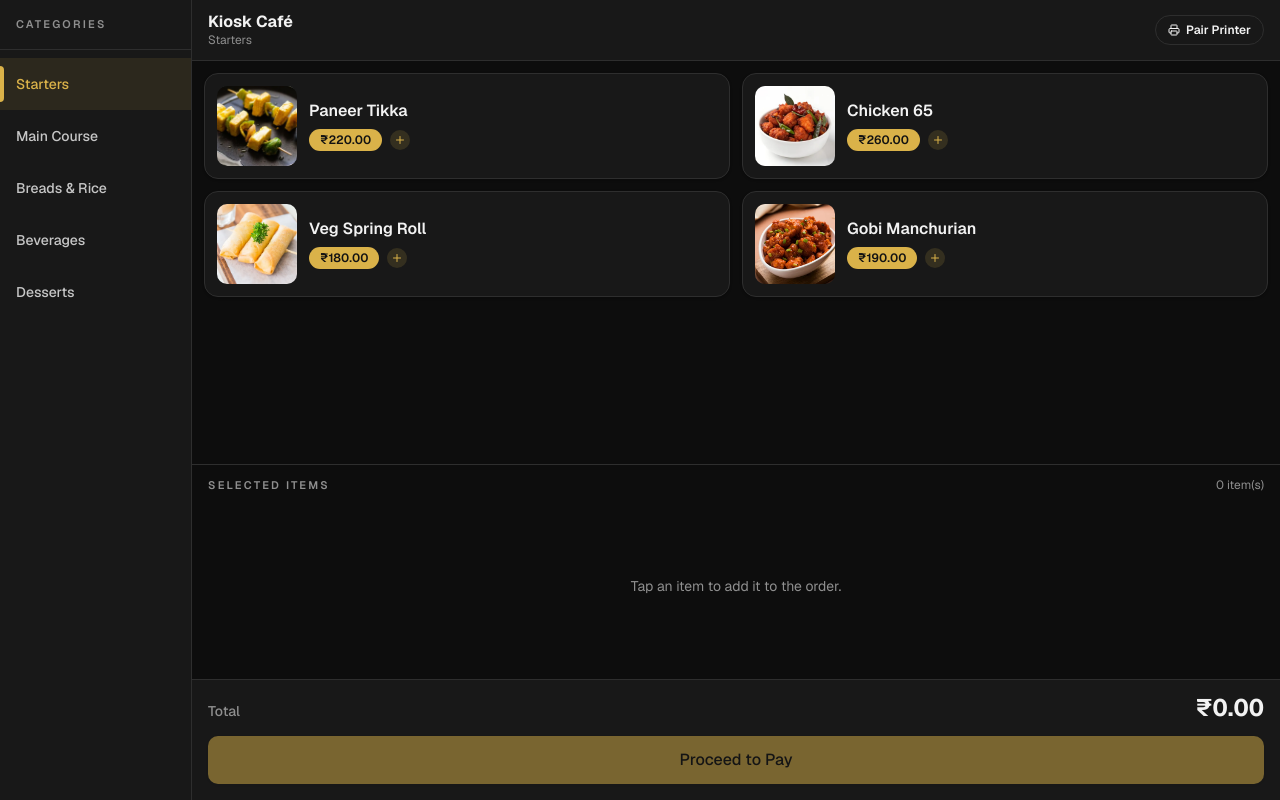
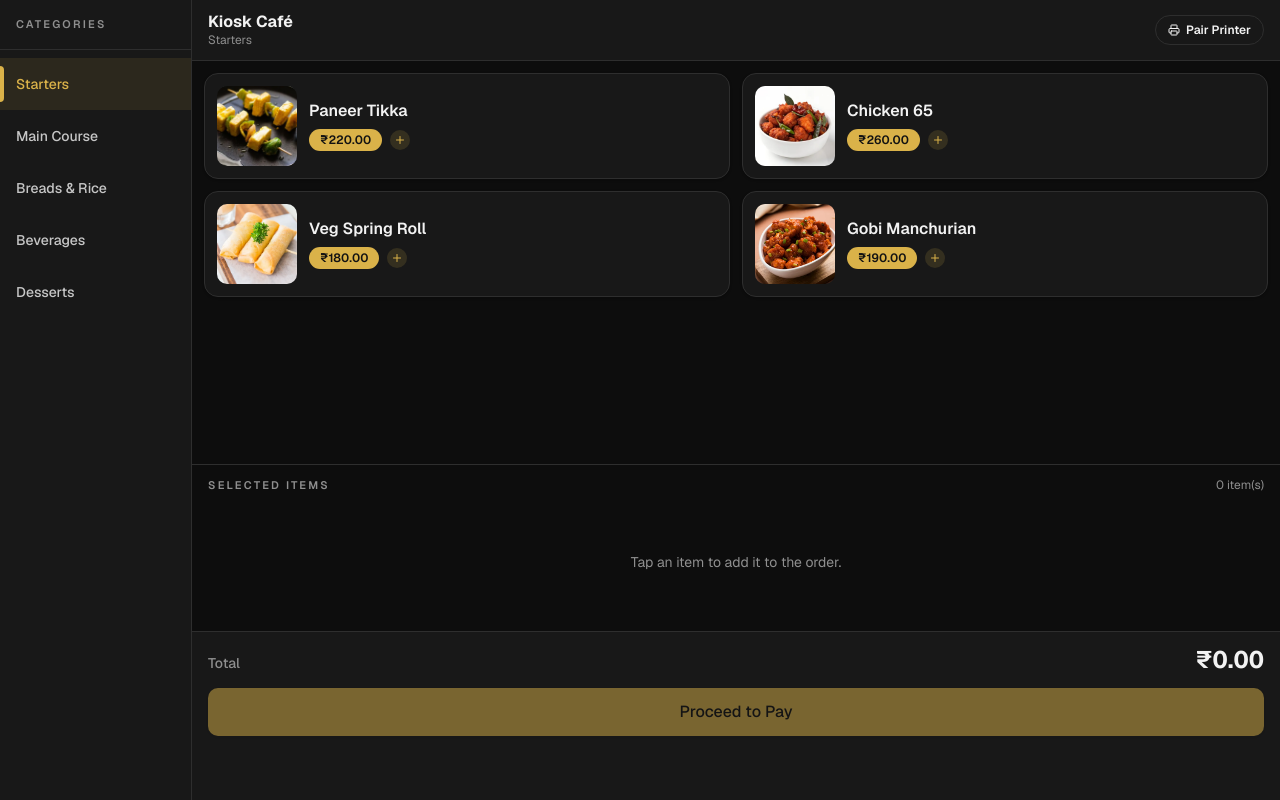
Before and after one commit to ImliPOS/Imli-Kiosk, a Next.js app: page /order in a window 1280 px wide. Built offline with nearby package versions, Linux system fonts and the light colour scheme.

Commit message:
proceed to pay button repositioned

```diff
--- a/src/app/layout.tsx
+++ b/src/app/layout.tsx
@@ -22,6 +22,9 @@ export const viewport = {
   initialScale: 1,
   maximumScale: 1,
   userScalable: false,
+  // Required for `env(safe-area-inset-*)` to report real values, so buttons
+  // can clear the Android nav bar.
+  viewportFit: "cover",
 };
 
 export default function RootLayout({
--- a/src/components/CartPanel.tsx
+++ b/src/components/CartPanel.tsx
@@ -103,7 +103,10 @@ export function CartPanel({
 
       <Separator />
 
-      <footer className="bg-card px-4 pt-3 pb-4">
+      <footer
+        className="bg-card px-4 pt-3 pb-4"
+        style={{ paddingBottom: "calc(4rem + env(safe-area-inset-bottom))" }}
+      >
         <div className="mb-3 flex items-baseline justify-between">
           <span className="text-sm font-medium text-muted-foreground">Total</span>
           <span className="text-2xl font-bold tabular-nums text-foreground">
```
